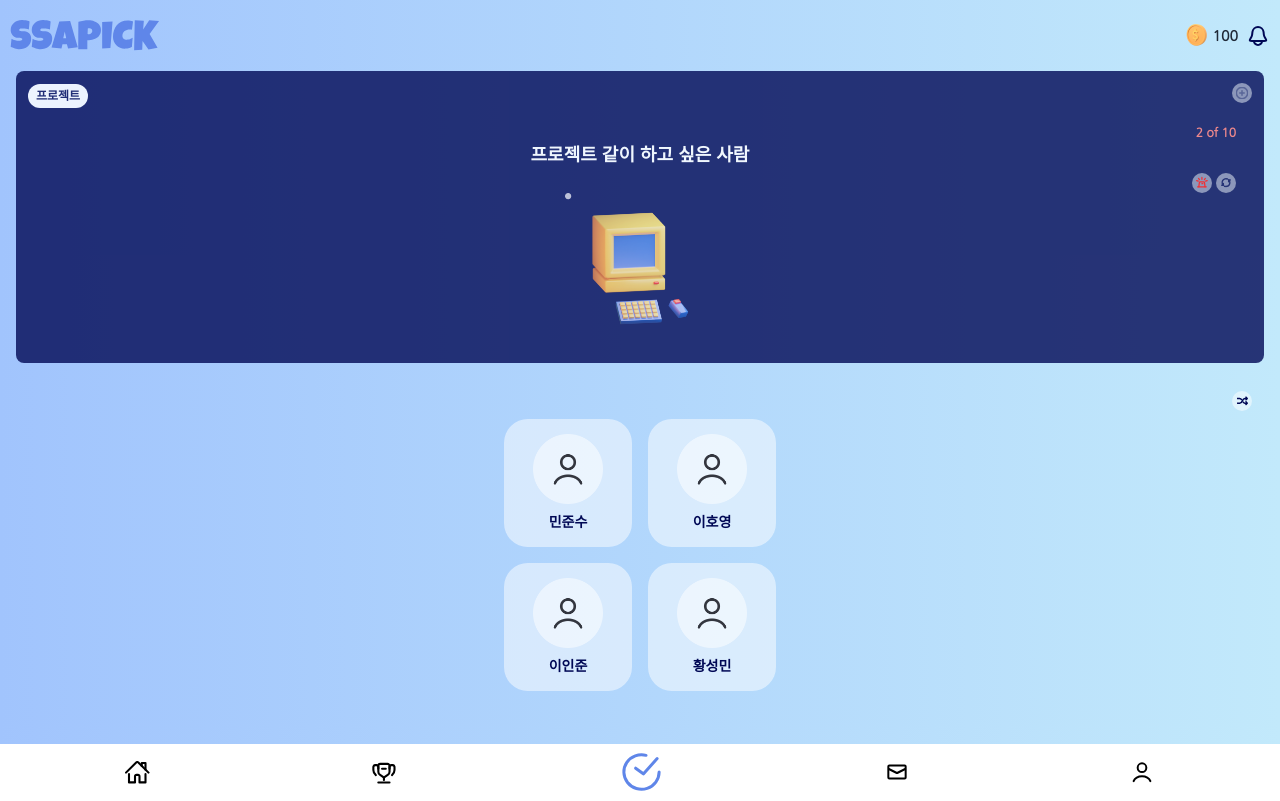
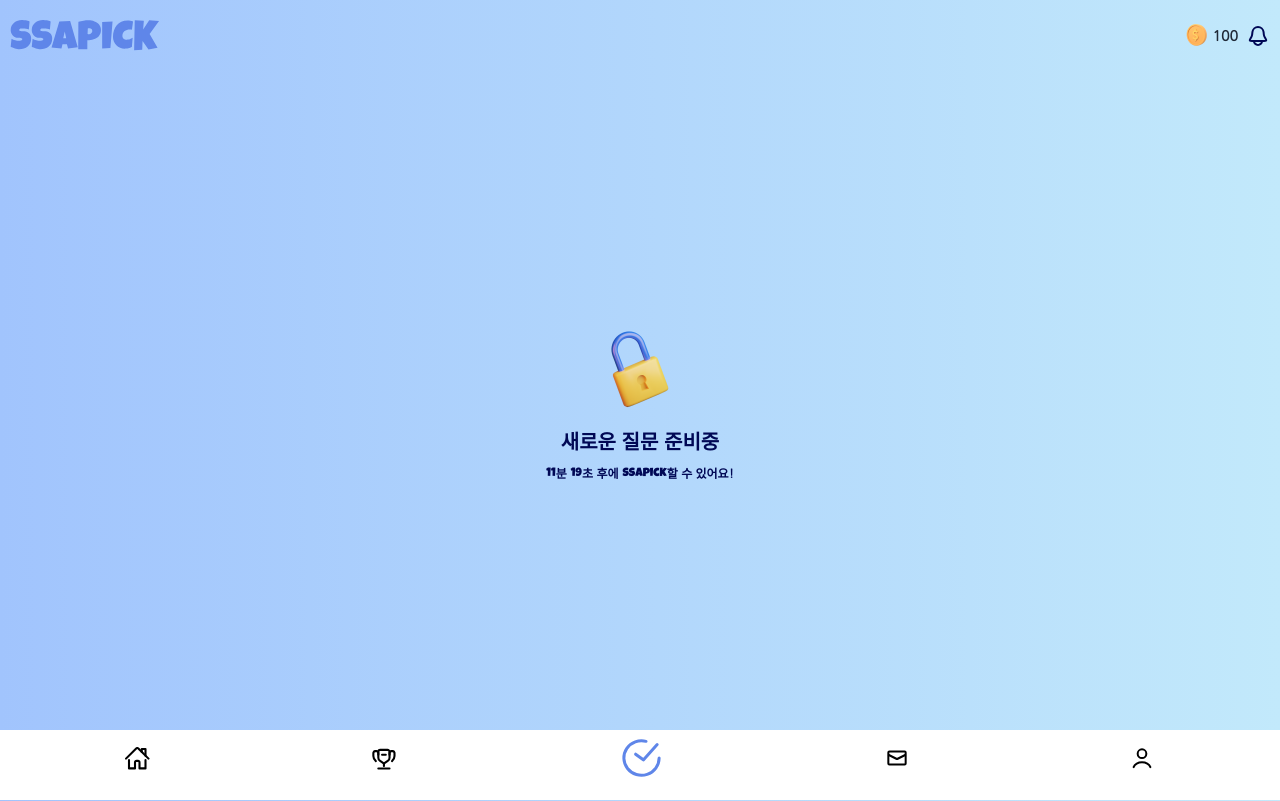
Before and after one commit to rlaehdud1002/SSAPICK, a React (Create React App) app in the folder client/: page /pick in a window 1280 px wide. Built offline with nearby package versions, Linux system fonts and the light colour scheme.

Commit message:
[FEAT] 쿨타임 페이지

```diff
--- a/client/src/App.tsx
+++ b/client/src/App.tsx
@@ -14,7 +14,7 @@ import Alarm from 'pages/Alarm';
 function App() {
   return (
     <div className="flex flex-col relative">
-      <div className="flex flex-col max-h-screen">
+      <div className="flex flex-col">
         <Header />
         <div className="flex-grow">
           <Routes>
@@ -28,7 +28,7 @@ function App() {
             <Route path="/UserInfo" element={<UserInfo />} />
             <Route path="/UserAddInfo" element={<UserAddInfo />} />
           </Routes>
-          <div className="flex flex-col max-h-screen">
+          <div className="flex flex-col">
             <Footer />
           </div>
         </div>
--- /dev/null
+++ b/client/src/components/PickPage/CoolTime.tsx
@@ -0,0 +1,23 @@
+import CoolTimeIcon from 'icons/CoolTimeIcon';
+
+const CoolTime = () => {
+  return (
+    <div
+      className="w-full flex flex-col items-center justify-center pb-[70px]"
+      style={{ height: 'calc(100vh - 70px)' }}
+    >
+      <CoolTimeIcon
+        width={100}
+        height={100}
+        className="flex items-center justify-center"
+      />
+      <p className="text-[20px] my-2">새로운 질문 준비중</p>
+      <div className="flex flex-row items-center text-[12px]">
+        <p className="luckiest_guy">11</p>분 <p className="luckiest_guy ms-1">19</p>
+        초 후에 <p className="luckiest_guy ms-1">ssapick</p> 할 수 있어요!
+      </div>
+    </div>
+  );
+};
+
+export default CoolTime;
--- a/client/src/components/common/Footer.tsx
+++ b/client/src/components/common/Footer.tsx
@@ -10,7 +10,8 @@ const Footer = () => {
   const location = useLocation().pathname.split('/')[1];
   return (
     <div className="fixed bottom-0">
-      <div className="flex flex-row justify-around h-14 bg-white px-4 py-4 items-center w-screen">
+      <div className="bg-white h-[70px]">
+        <div className="flex flex-row justify-around h-14 p-4 items-center w-screen">
           <Link to="/home">
             <HomeIcon isHighlighted={location === 'home'} />
           </Link>
@@ -28,6 +29,7 @@ const Footer = () => {
           </Link>
         </div>
       </div>
+    </div>
   );
 };
 
--- /dev/null
+++ b/client/src/icons/CoolTimeIcon.tsx
@@ -0,0 +1,19 @@
+interface CoolTimeIconProps {
+  width: number;
+  height: number;
+  className: string;
+}
+
+const CoolTimeIcon = ({ width, height, className }: CoolTimeIconProps) => {
+  return (
+    <img
+      className={className}
+      width={width}
+      height={height}
+      src="/icons/CoolTime.png"
+      alt="coin"
+    />
+  );
+};
+
+export default CoolTimeIcon;
--- a/client/src/index.css
+++ b/client/src/index.css
@@ -75,6 +75,8 @@
     font-weight: 700;
     font-style: normal;
     color: #000855;
+    max-width: screen;
+    max-height: screen;
   }
 }
 
--- a/client/src/pages/Pick.tsx
+++ b/client/src/pages/Pick.tsx
@@ -1,11 +1,13 @@
-import Question from 'components/PickPage/Question';
-import Choice from 'components/PickPage/Choice';
-import ShuffleIcon from 'icons/ShuffleIcon';
+// import Question from 'components/PickPage/Question';
+// import Choice from 'components/PickPage/Choice';
+// import ShuffleIcon from 'icons/ShuffleIcon';
+import CoolTime from 'components/PickPage/CoolTime';
 
 const Pick = () => {
   return (
-    <div>
-      <Question category="프로젝트" />
+    <div className='relative'>
+      <CoolTime />
+      {/* <Question category="프로젝트" />
       <div className="m-7">
         <div className='flex flex-row justify-end'>
           <ShuffleIcon className="" />
@@ -18,7 +20,7 @@ const Pick = () => {
           <Choice username="이인준" />
           <Choice username="황성민" />
         </div>
-      </div>
+      </div> */}
     </div>
   );
 };
```
Also changed, not shown: client/public/icons/CoolTime.png (added). Lines whose indentation alone changed are shown as unchanged.
